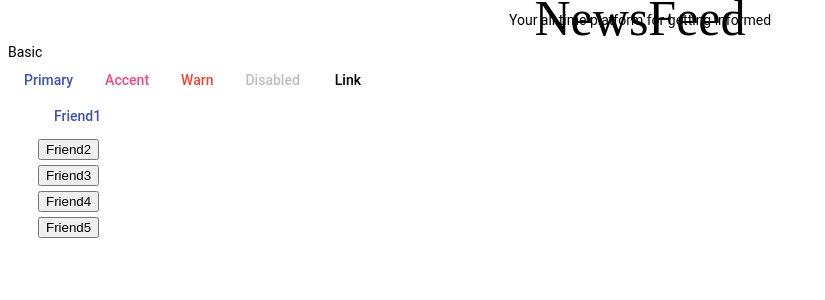
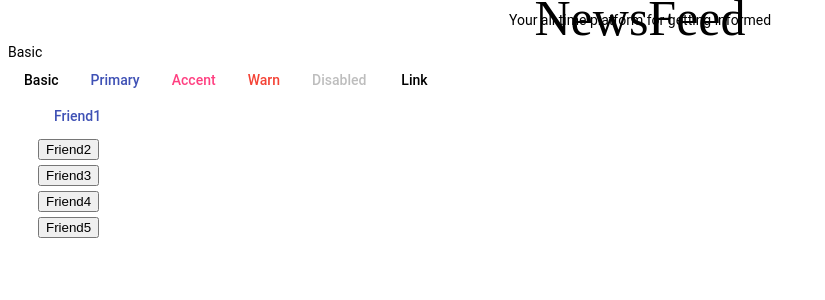
Before and after one commit to paulmunyao/newsfeed, an Angular app: page / in a window 1280 px wide. Shown: the top 300 px of the page, without its empty margins (0-825 px from the left). Built offline with nearby package versions, Linux system fonts and the light colour scheme; a web font is replaced by a local one.

Commit message:
check color status

```diff
--- a/src/app/items/items.component.html
+++ b/src/app/items/items.component.html
@@ -1,7 +1,7 @@
 <section>
   <div class="example-label">Basic</div>
   <div class="example-button-row">
-
+    <button mat-button>Basic</button>
     <button mat-button color="primary">Primary</button>
     <button mat-button color="accent">Accent</button>
     <button mat-button color="warn">Warn</button>
```
